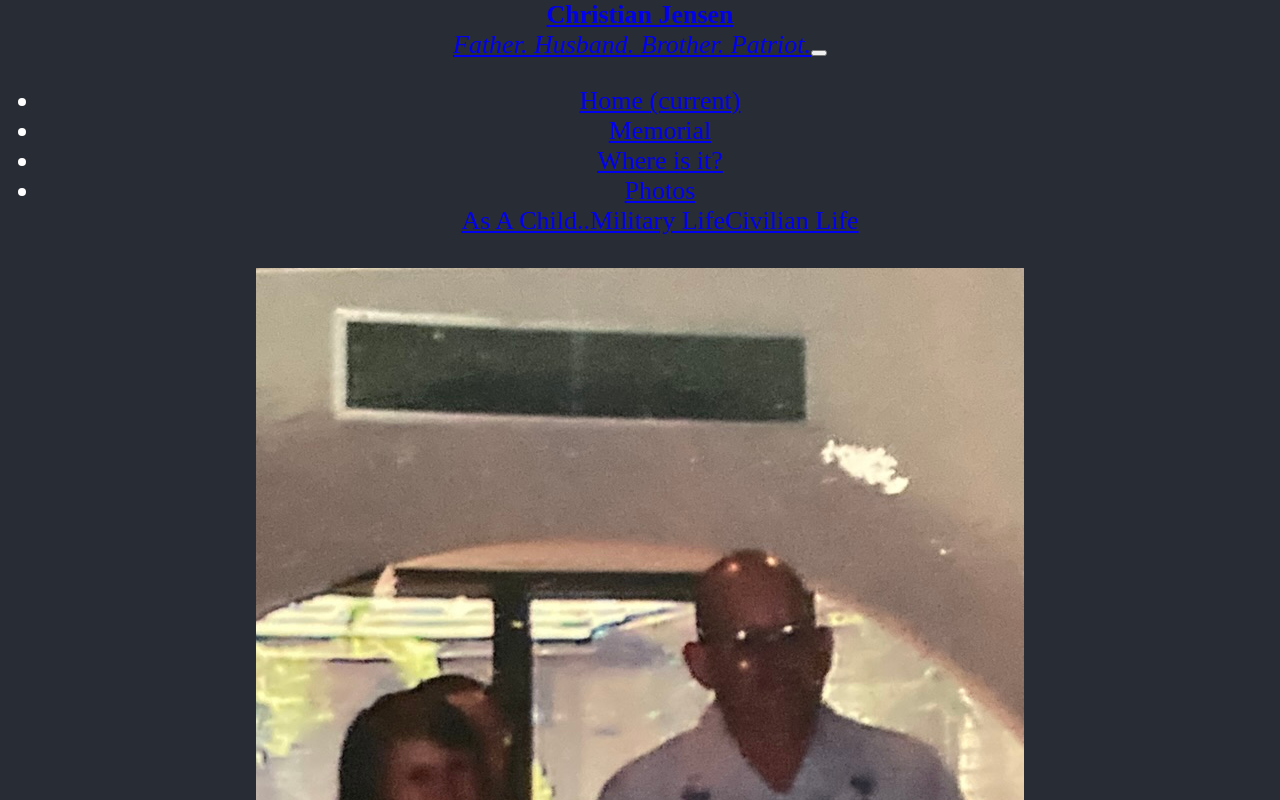
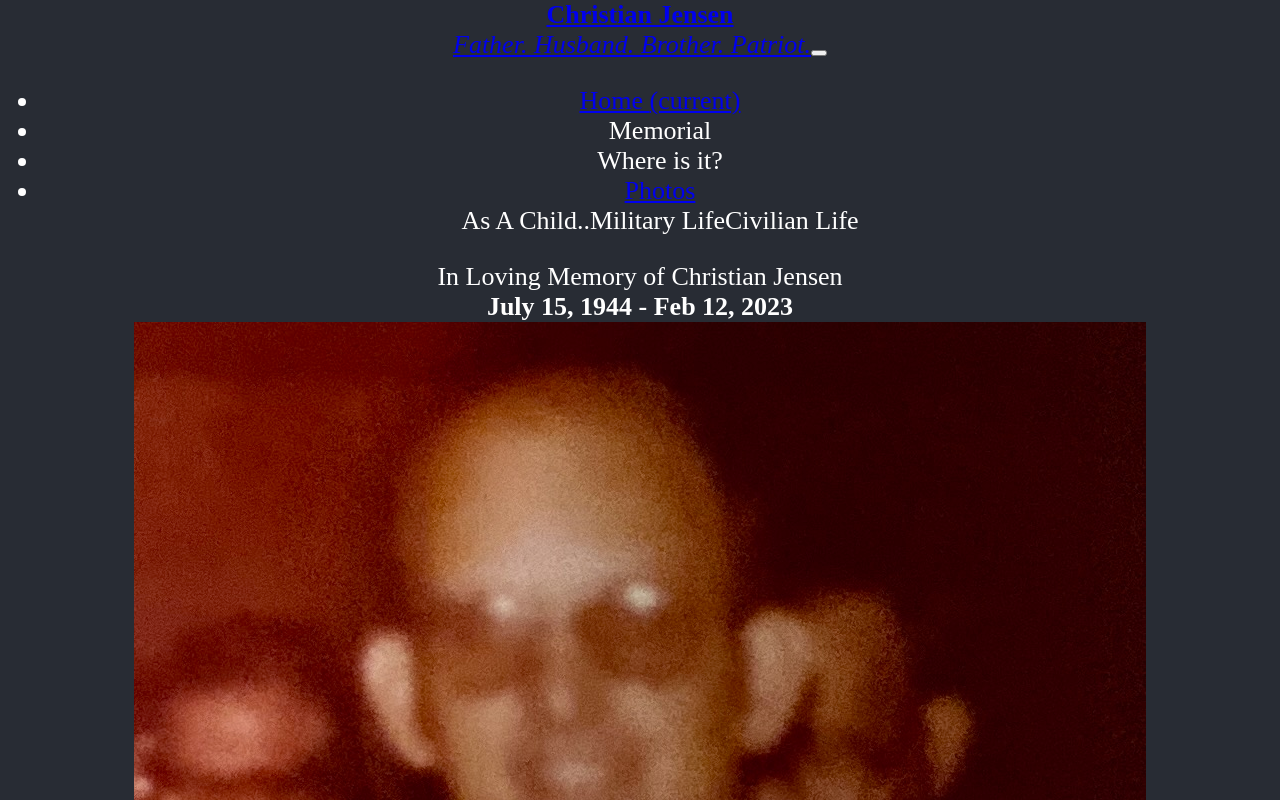
Before and after one commit to cjensen391/jensenmemorialgit, a React (Create React App) app: page / in a window 1280 px wide. Shown: the top 800 px of the page. Built offline with nearby package versions, Linux system fonts and the light colour scheme; the HTML template or start-up script is replaced by a standard one.

Commit message:
changed homepage picture

```diff
--- a/src/App.tsx
+++ b/src/App.tsx
@@ -1,19 +1,19 @@
-import React, {useState} from 'react';
+//import React, {useState} from 'react';
 import './App.css';
 
-import {BrowserRouter,Route,Link} from "react-router-dom"
+//import {BrowserRouter,Route,Link} from "react-router-dom"
 import Navbar from './components/Navbar'
 import Home from './components/Home'
-import Gallery from './components/Clife'
-import Memorial from './components/Memorial'
+//import Gallery from './components/Clife'
+//import Memorial from './components/Memorial'
 
 function App() {
-    const [page, setPage] = useState('home')
+  //  const [page, setPage] = useState('home')
   return (
     <div className="App">
       <header className="App-header">
           <Navbar />
-          <Gallery/>
+          <Home />
       </header>
     </div>
   );
--- a/src/components/Clife.tsx
+++ b/src/components/Clife.tsx
@@ -3,6 +3,7 @@ import church from '../media/church.jpeg';
 import golf from '../media/golf.jpeg'
 export default function Clife(){
     return <div>
+        <h1>Gallery</h1>
         <section className="dark:bg-gray-900">
             <div className="container px-2 py-5 mx-auto animate-pulse">
                 <h1 className="w-48 h-2 mx-auto bg-gray-200 rounded-lg dark:bg-gray-700">
--- a/src/components/Navbar.tsx
+++ b/src/components/Navbar.tsx
@@ -1,9 +1,8 @@
 import React,{useState} from 'react';
-import {BrowserRouter as Router,Route,Routes} from 'react-router-dom'
-import Home from "./Home";
+//import {BrowserRouter as Router,Route,Routes} from 'react-router-dom'
+//import Home from "./Home";
 import Memorial from "./Memorial"
 export default function Navbar(){
-    const [choice,setChoice] =useState('Home')
     return <nav className="navbar object-left-top navbar-expand-sm  navbar-dark bg-dark">
         <a className="navbar-brand" href="src#">
             <b>Christian Jensen</b><br/>
@@ -28,12 +27,12 @@ export default function Navbar(){
                     </a>
                 </li>
                 <li className="nav-item">
-                    <a className="nav-link" onClick={()=>setChoice('Memorial')} href="src#memorial">
+                    <a className="nav-link">
                         Memorial
                     </a>
                 </li>
                 <li className="nav-item">
-                    <a className="nav-link" onClick={()=>setChoice('Where')}href="src#where">
+                    <a className="nav-link">
                         Where is it?
                     </a>
                 </li>
@@ -49,13 +48,13 @@ export default function Navbar(){
                         Photos
                     </a>
                     <div className="dropdown-menu" aria-labelledby="navbarDropdownMenuLink">
-                        <a className="dropdown-item" onClick={()=>setChoice('Child')} href="src#child">
+                        <a className="dropdown-item">
                             As A Child..
                         </a>
-                        <a className="dropdown-item" onClick={()=>setChoice('Military')}href="src#Military">
+                        <a className="dropdown-item" >
                             Military Life
                         </a>
-                        <a className="dropdown-item" onClick={()=> setChoice('Civilian')}href="src#Civilian">
+                        <a className="dropdown-item" >
                             Civilian Life
                         </a>
                     </div>
```
